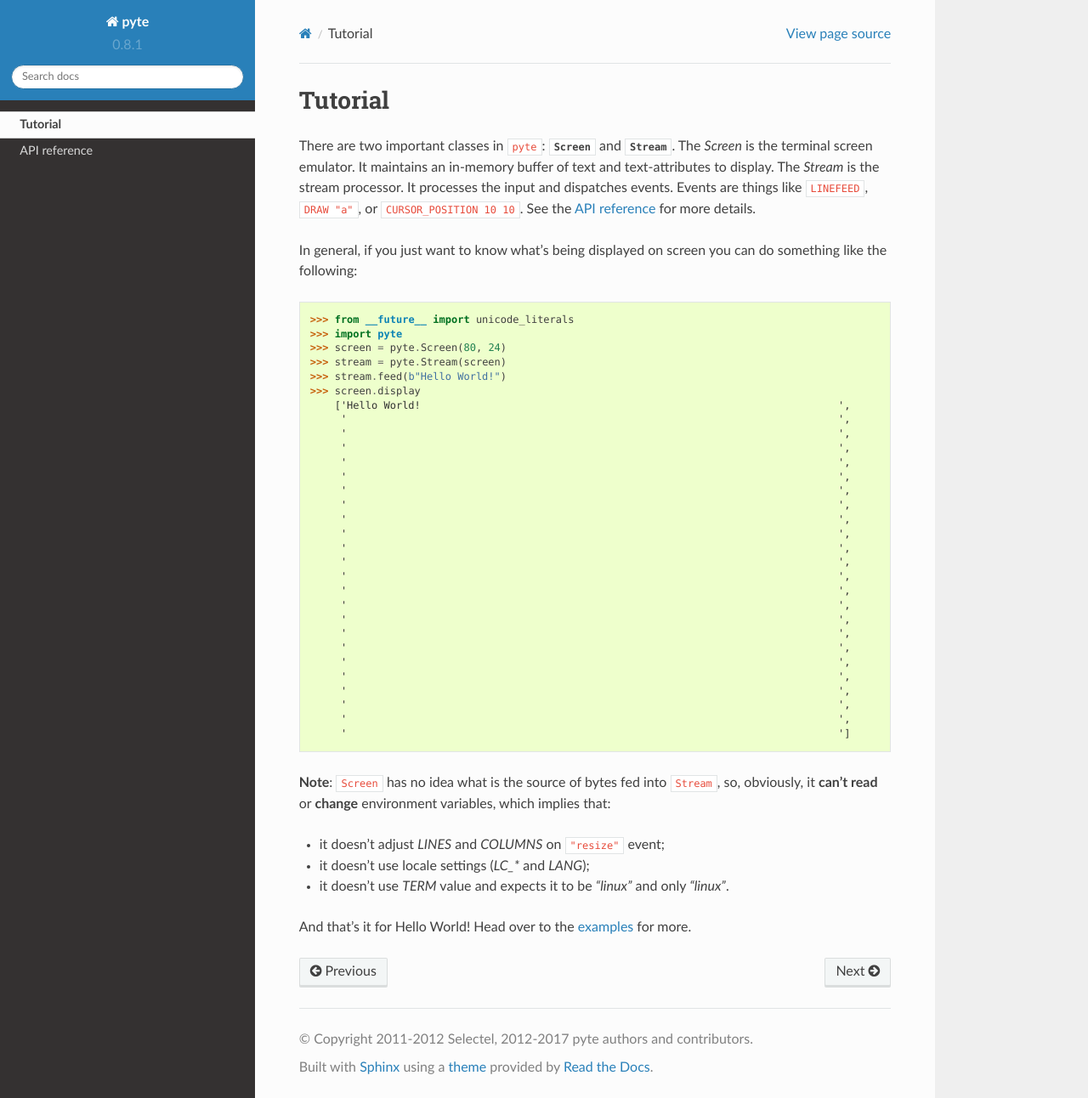
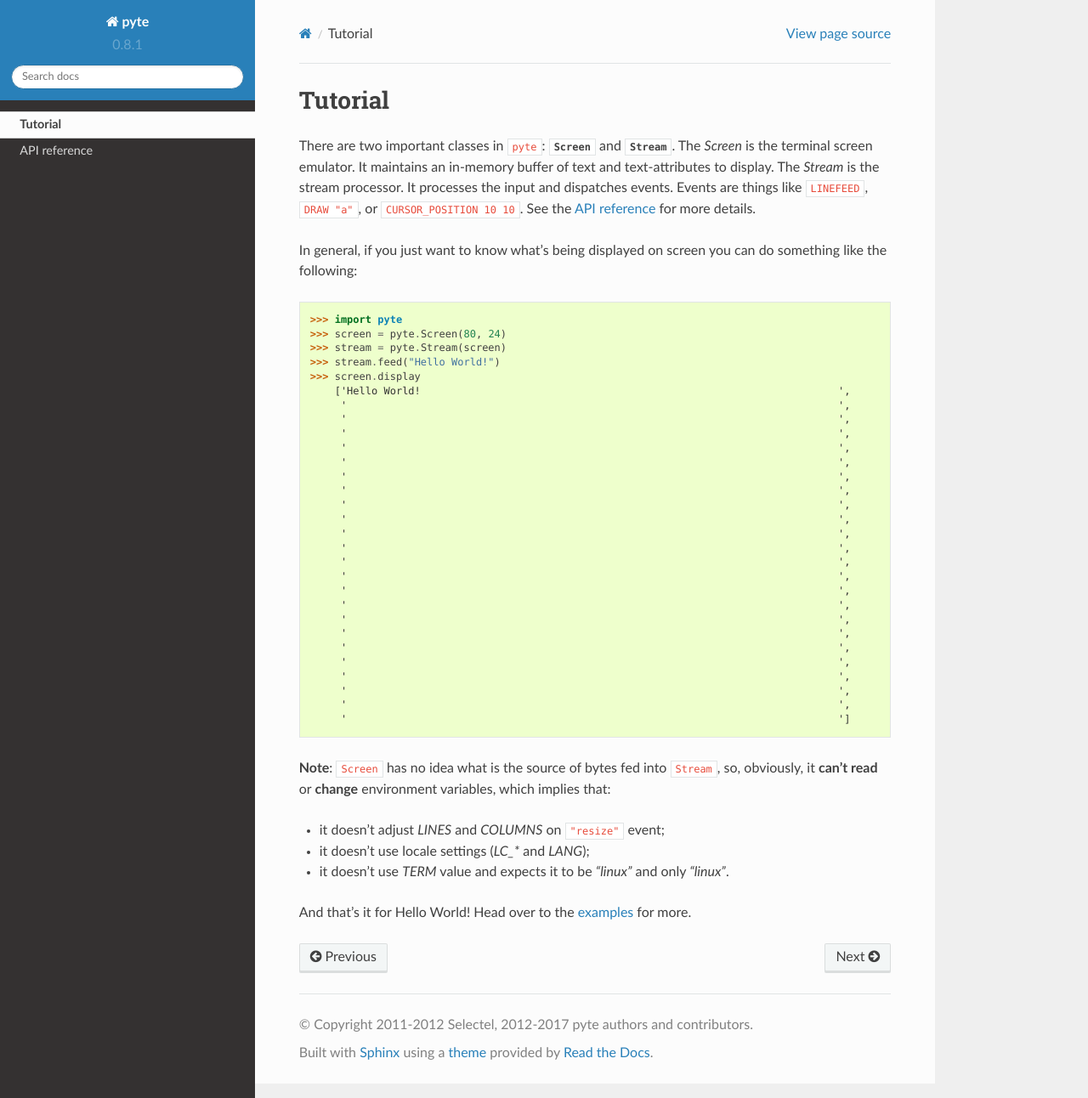
Before and after one commit to Lillecarl/pyterm, a Sphinx documentation site: the page built from pyte/docs/tutorial.rst, in a window 1280 px wide and 1292 px high. Shown: the whole window at 85% size. Built offline with Sphinx 7.4.7 and the Read the Docs theme 2.0.0, drawn with Linux system fonts in a browser that asks for light colours.

Commit message:
Remove b prefix from the tutorial
Closes #132

```diff
--- a/pyte/docs/tutorial.rst
+++ b/pyte/docs/tutorial.rst
@@ -14,11 +14,10 @@ details.
 In general, if you just want to know what's being displayed on screen you
 can do something like the following:
 
-    >>> from __future__ import unicode_literals
     >>> import pyte
     >>> screen = pyte.Screen(80, 24)
     >>> stream = pyte.Stream(screen)
-    >>> stream.feed(b"Hello World!")
+    >>> stream.feed("Hello World!")
     >>> screen.display
         ['Hello World!                                                                    ',
          '                                                                                ',
```
